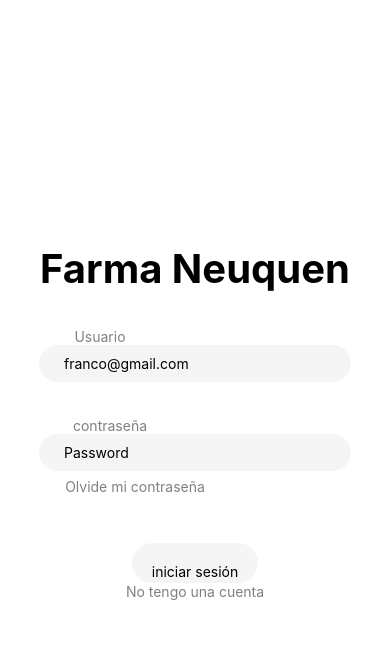
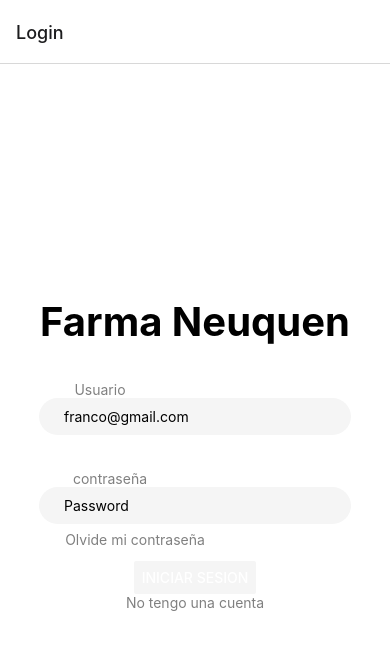
Before and after one commit to JBOLATE/accesibilidad, a React Native app: screen /Login in a window 390 px wide. Shown: the top 650 px of the page. Built offline with nearby package versions, Linux system fonts and the light colour scheme.

Commit message:
creando la navegacion de pantallas y terminando

```diff
--- a/App.js
+++ b/App.js
@@ -2,12 +2,23 @@ import React from 'react';
 import { StatusBar } from 'expo-status-bar';
 import { StyleSheet, Text, View, TextInput } from 'react-native';
 import { LinearGradient } from 'expo-linear-gradient';
-import {Login} from './Pantallas/Login';
-import {Principal} from './Pantallas/Principal';
-import {Registro} from './Pantallas/Registro';
+import { Principal } from './Pantallas/Principal';
+import Registro from './Pantallas/Registro';
+import { Navigator } from './Pantallas/Navigation';
+import { createStackNavigator } from '@react-navigation/stack';
+import { NavigationContainer } from '@react-navigation/native';
+import Login from './Pantallas/Login';
+
+const Stack = createStackNavigator();
 
 export default function App() {
-  return(
-    <Login />
-  );
+  return (
+    <NavigationContainer>
+      <Stack.Navigator initialRoutName='Login'>
+        <Stack.Screen name="Login" component={Login} />
+        <Stack.Screen name="Registro" component={Registro} />
+        <Stack.Screen name="Principal" component={Principal} />
+      </Stack.Navigator>
+    </NavigationContainer>
+  )
 }
--- a/babel.config.js
+++ b/babel.config.js
@@ -2,5 +2,6 @@ module.exports = function(api) {
   api.cache(true);
   return {
     presets: ['babel-preset-expo'],
+    plugins: ["react-native-reanimated/plugin"]
   };
 };
--- /dev/null
+++ b/pantallas/Navigation.js
@@ -0,0 +1,21 @@
+import { NavigationContainer } from "@react-navigation/native";
+import { createBottomTabNavigator } from "@react-navigation/bottom-tabs";
+import Login from "./Login";
+import Registro from "./Registro";
+
+const Tab = createBottomTabNavigator();
+
+function TabGroup() {
+    return (
+        <Tab.Navigator>
+            <Tab.Screen name='Login' component={Login} />
+            <Tab.Screen name='Registro' component={Registro} />
+        </Tab.Navigator>
+    )
+}
+
+export default function Navigator() {
+    return (
+        <TabGroup />
+    )
+};
--- a/pantallas/Registro.js
+++ b/pantallas/Registro.js
@@ -1,10 +1,14 @@
-import { StyleSheet, Text, View, TextInput, Touchable, TouchableOpacity } from 'react-native';
+import { StyleSheet, Text, View, TextInput, Touchable, TouchableOpacity, Button } from 'react-native';
 import React from 'react';
+import { useNavigation } from '@react-navigation/native';
 
-export function Registro() {
+export default function Registro() {
+
+    const navigator = useNavigation();
+
+
     return (
         <View  style={styles.Container}>
-            <Text style={styles.volver}>volver</Text>
 
             <Text style={styles.titulo}>FARMA NEUQUEN</Text>
 
@@ -46,10 +50,6 @@ export function Registro() {
                 secureTextEntry={true}
             />
 
-
-            <TouchableOpacity style={styles.prueba} onPress={() => console.log("Oprimido")}>
-            <Text style={styles.ButtonText}>Crear</Text>
-            </TouchableOpacity>
 
         </View>
     );
@@ -113,13 +113,6 @@ const styles = StyleSheet.create({
     backgroundColor: '#f5f5f5',
     },
 
-    prueba:{
-            height: 30,
-            backgroundColor: '#f5f5f5',
-            padding: 20,
-            marginTop: 35,
-            borderRadius: 30,
 
-    },
 
 });
--- a/pantallas/login.js
+++ b/pantallas/login.js
@@ -1,18 +1,31 @@
-import { StyleSheet, Text, View, TextInput, Touchable, TouchableOpacity } from 'react-native';
-import React from 'react';
+import { StyleSheet, Text, View, TextInput, Touchable, TouchableOpacity, Button, Alert } from 'react-native';
+import React, { useState } from 'react';
+import { NavigationContainer } from '@react-navigation/native';
+import { useNavigation } from '@react-navigation/native';
 
+export default function Login() {
+  const navigator = useNavigation();
+  const [usuario, setUsuario] = useState("");
+  const [password, setPassword] = useState("");
 
-export function Login() {
+  function iniciarSesion() {
+    console.log(usuario)
+    if (usuario != "" && password != "") {
+      navigator.navigate("Principal")
+    } else {
+      alert("La cuenta no existe")
+    }
+  }
+
   return (
-
     <View style={styles.Container}>
-
-      { <Text style={styles.Titulo}>Farma Neuquen</Text> }
+      {<Text style={styles.Titulo}>Farma Neuquen</Text>}
 
       <Text style={styles.Usuario}>Usuario</Text>
       <TextInput
         placeholder='franco@gmail.com'
         style={styles.Mail}
+        onChangeText={e => setUsuario(e)}
       />
 
       <Text style={styles.contraseña}>contraseña</Text>
@@ -20,20 +33,21 @@ export function Login() {
         placeholder='Password'
         style={styles.TextInput}
         secureTextEntry={true}
+        onChangeText={e => setPassword(e)}
       />
 
       <TouchableOpacity onPress={() => console.log("oprimido")}>
         <Text style={styles.forgotPassword1}>Olvide mi contraseña</Text>
       </TouchableOpacity>
 
+      <Button
+        onPress={() => iniciarSesion()}
+        title="Iniciar Sesion"
+        color="#f5f5f5"
+        style={styles.iniciarSesion}
+      />
 
-
-
-      <TouchableOpacity style={styles.prueba} onPress={() => console.log("Oprimido")}>
-        <Text style={styles.ButtonText}>iniciar sesión</Text>
-      </TouchableOpacity>
-
-      <TouchableOpacity onPress={() => console.log("Oprimido")}>
+      <TouchableOpacity title='no cuenta' onPress={() => navigator.navigate("Registro")}>
         <Text style={styles.forgotPassword3}>No tengo una cuenta</Text>
       </TouchableOpacity>
     </ View>
@@ -100,11 +114,4 @@ const styles = StyleSheet.create({
     color: 'gray',
   },
 
-  ButtonText: {
-    height: 30,
-    backgroundColor: '#f5f5f5',
-    padding: 20,
-    marginTop: 35,
-    borderRadius: 30,
-  },
 });
--- a/pantallas/principal.js
+++ b/pantallas/principal.js
@@ -9,8 +9,6 @@ export function Principal() {
             <TouchableOpacity onPress={() => console.log("oprimido")}>
                 <Text style={styles.forgotPassword1}>foto 1</Text>
             </TouchableOpacity>
-
-
 
         </View>
     );
```
Also changed, not shown: package.json (+13 -6 lines), 1 other file (tests, documents, lock files or other folders).
